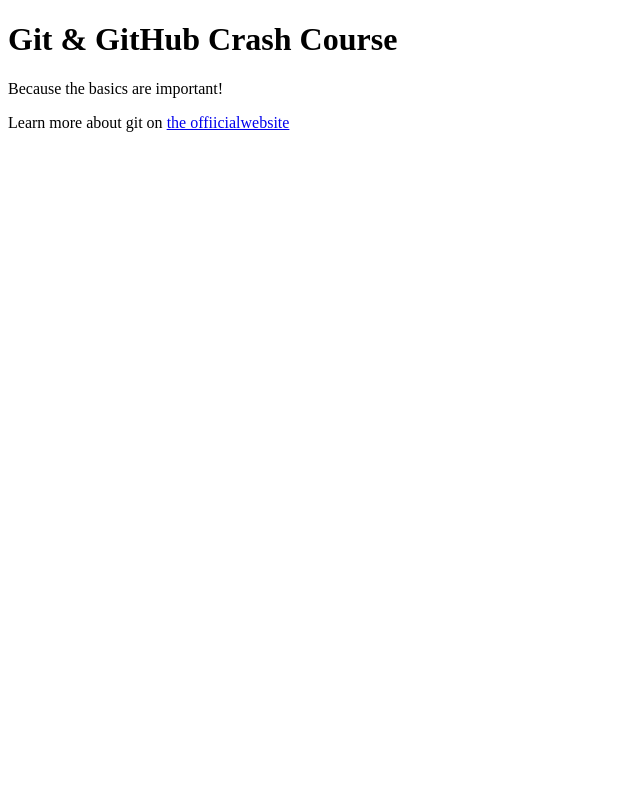
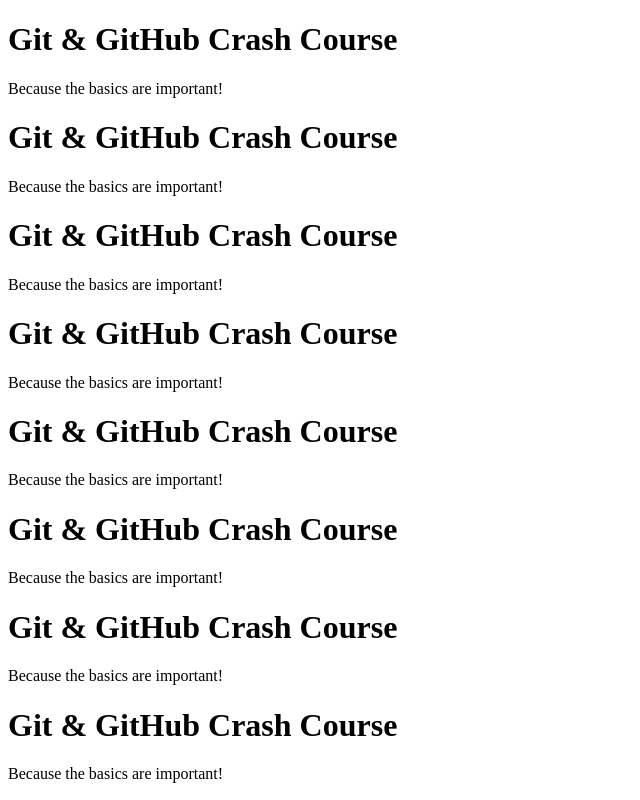
Before and after one commit to pdadu786coder/gitactions, a plain HTML site: page index.html in a window 1280 px wide. Shown: the whole page, without its empty margins (0-640 px from the left). Drawn offline with Linux system fonts and the light colour scheme.

```diff
--- a/index.html
+++ b/index.html
@@ -11,6 +11,20 @@
   <body>
     <h1>Git & GitHub Crash Course</h1>
     <p>Because the basics are important!</p>
-    <p>Learn more about git on <a href="http://google.com"> the offiicialwebsite</a></p>
+    <h1>Git & GitHub Crash Course</h1>
+    <p>Because the basics are important!</p>
+    <h1>Git & GitHub Crash Course</h1>
+    <p>Because the basics are important!</p>
+    <h1>Git & GitHub Crash Course</h1>
+    <p>Because the basics are important!</p>
+    <h1>Git & GitHub Crash Course</h1>
+    <p>Because the basics are important!</p>
+    <h1>Git & GitHub Crash Course</h1>
+    <p>Because the basics are important!</p>
+    <h1>Git & GitHub Crash Course</h1>
+    <p>Because the basics are important!</p>
+    <h1>Git & GitHub Crash Course</h1>
+    <p>Because the basics are important!</p>
+
   </body>
 </html>
```
